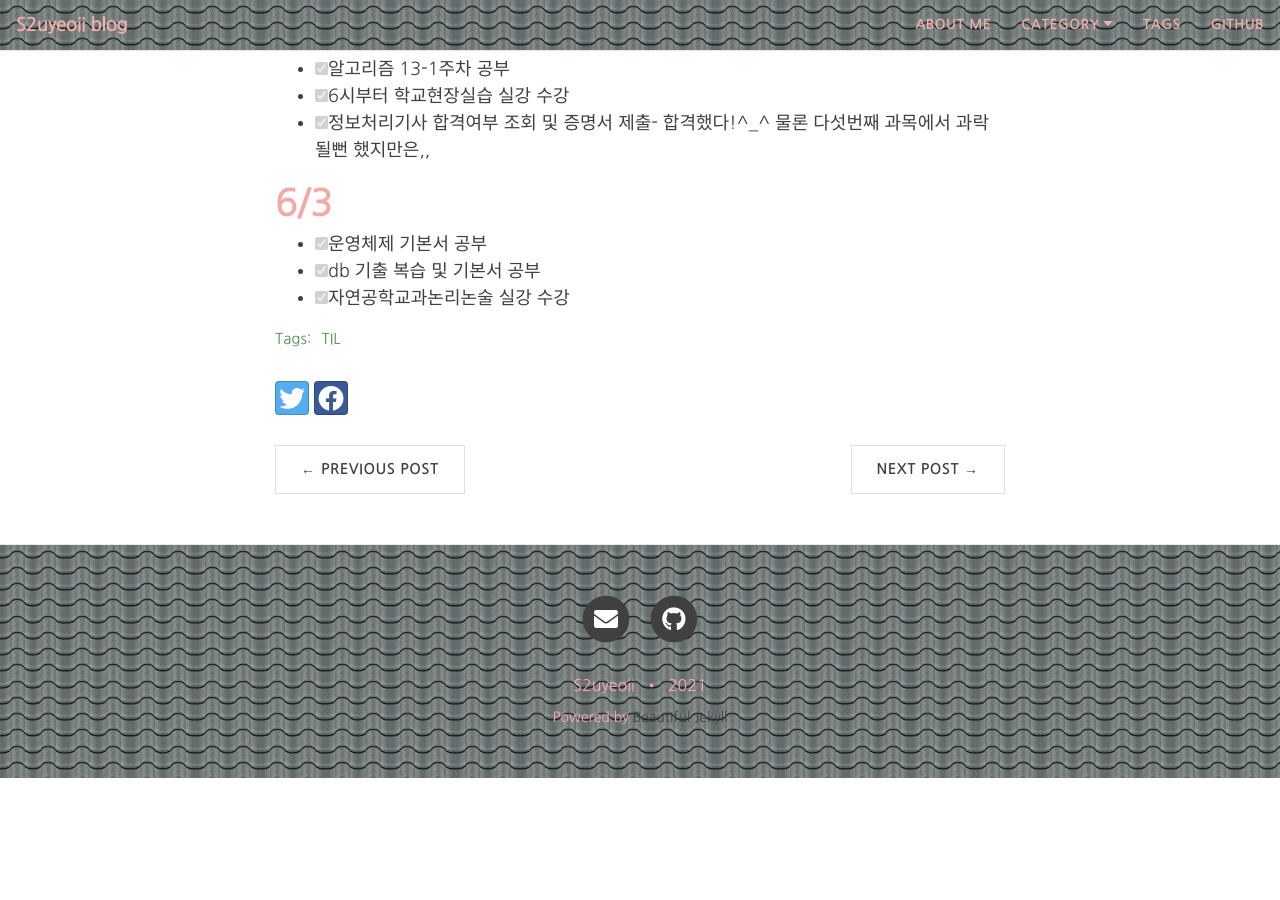
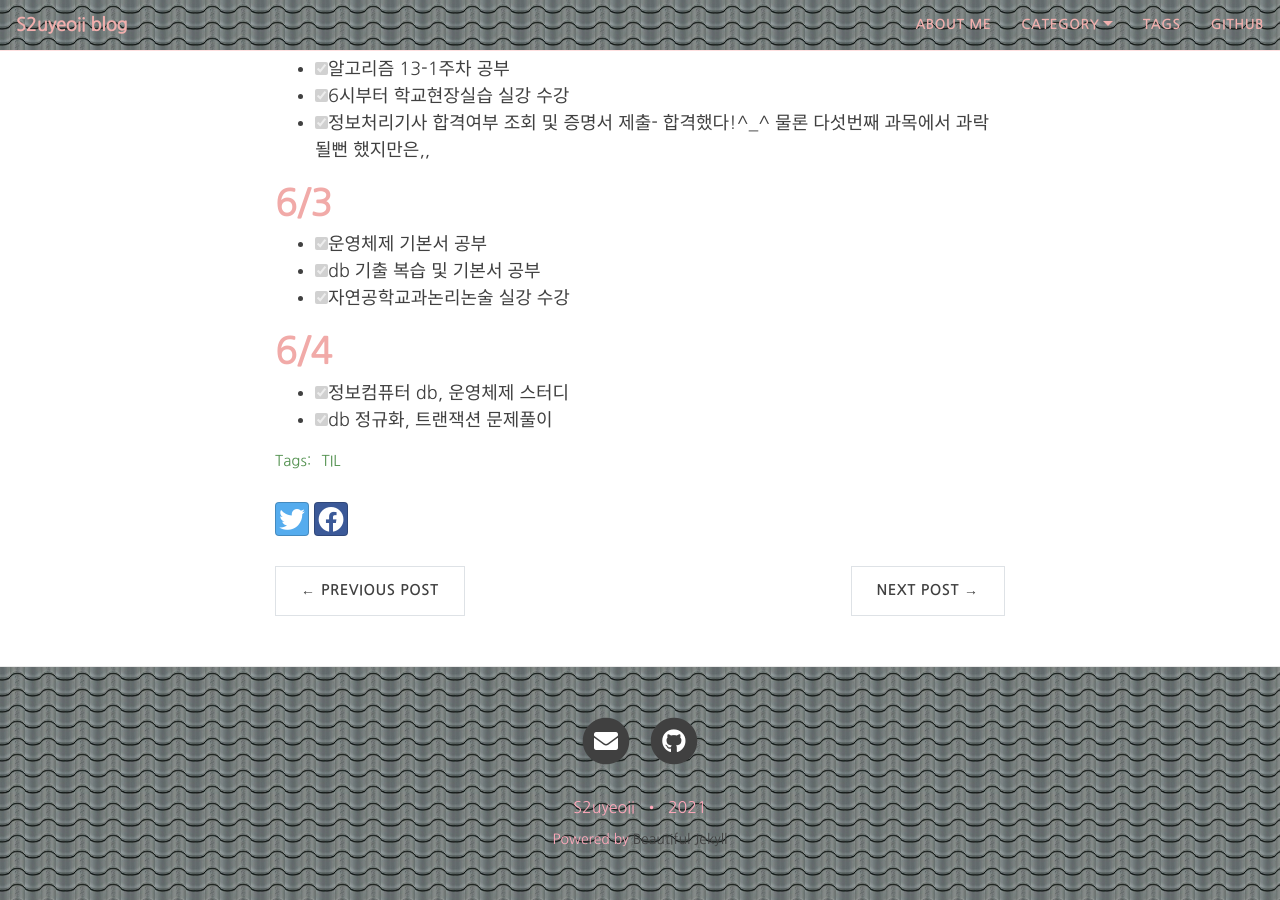
Before and after one commit to yeoneed/yeoneed.github.io, a Jekyll site: the page built from _posts/2021-06-01-6월첫째주-TIL.md, in a window 1280 px wide and 900 px high, scrolled down 715 px. Built offline with Jekyll 4.4.1, drawn with Linux system fonts in a browser that asks for light colours; nearby versions of some CDN libraries; some web fonts are replaced; before the commit the page ends 1493 px from its top, so only the background shows below that.

Commit message:
Update 2021-06-01-6월첫째주-TIL.md

```diff
--- a/_posts/2021-06-01-6월첫째주-TIL.md
+++ b/_posts/2021-06-01-6월첫째주-TIL.md
@@ -36,3 +36,8 @@ category: [TIL]
 - [x] 운영체제 기본서 공부
 - [x] db 기출 복습 및 기본서 공부
 - [x] 자연공학교과논리논술 실강 수강
+
+# 6/4
+
+- [x] 정보컴퓨터 db, 운영체제 스터디
+- [x] db 정규화, 트랜잭션 문제풀이
```
